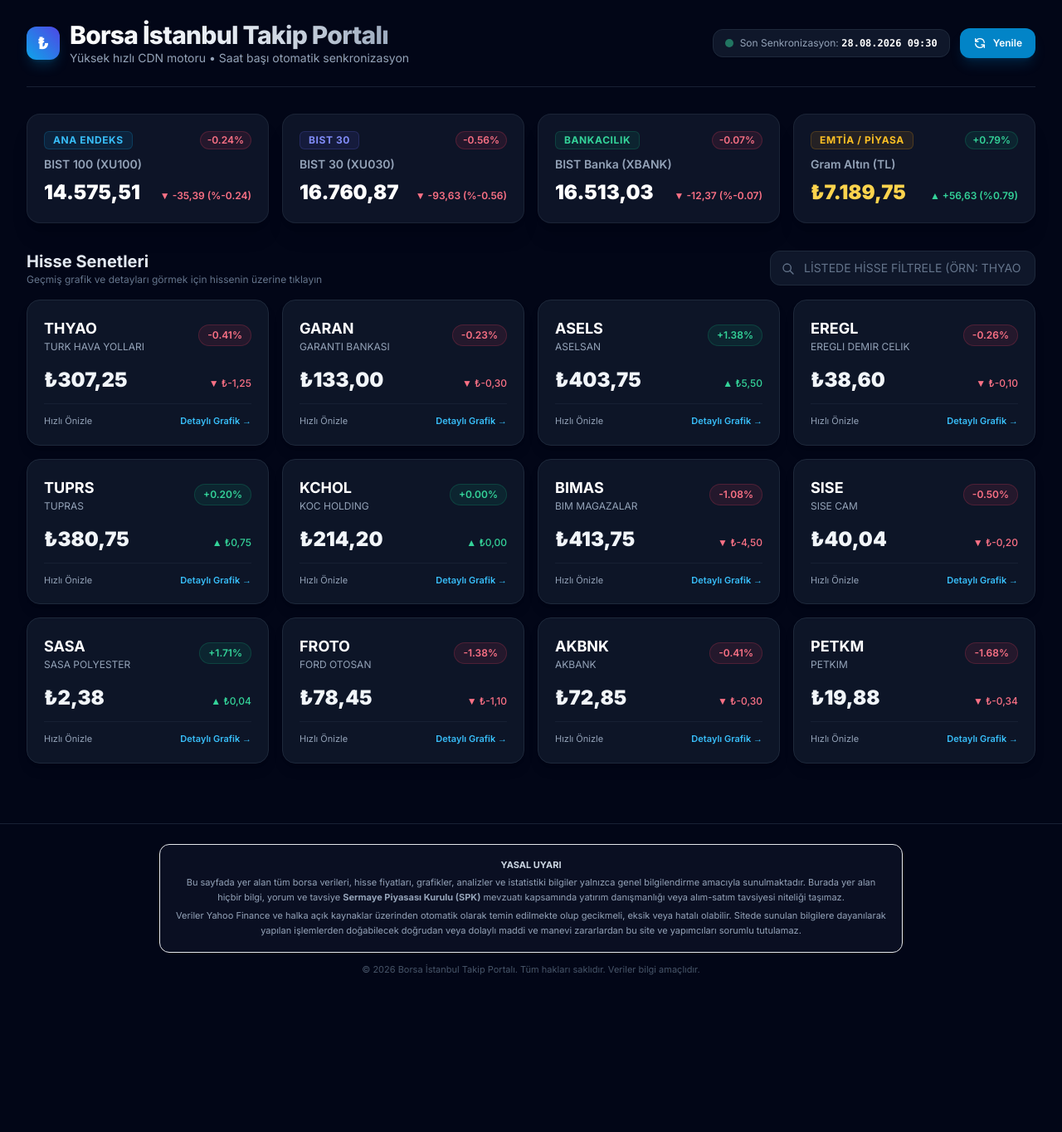
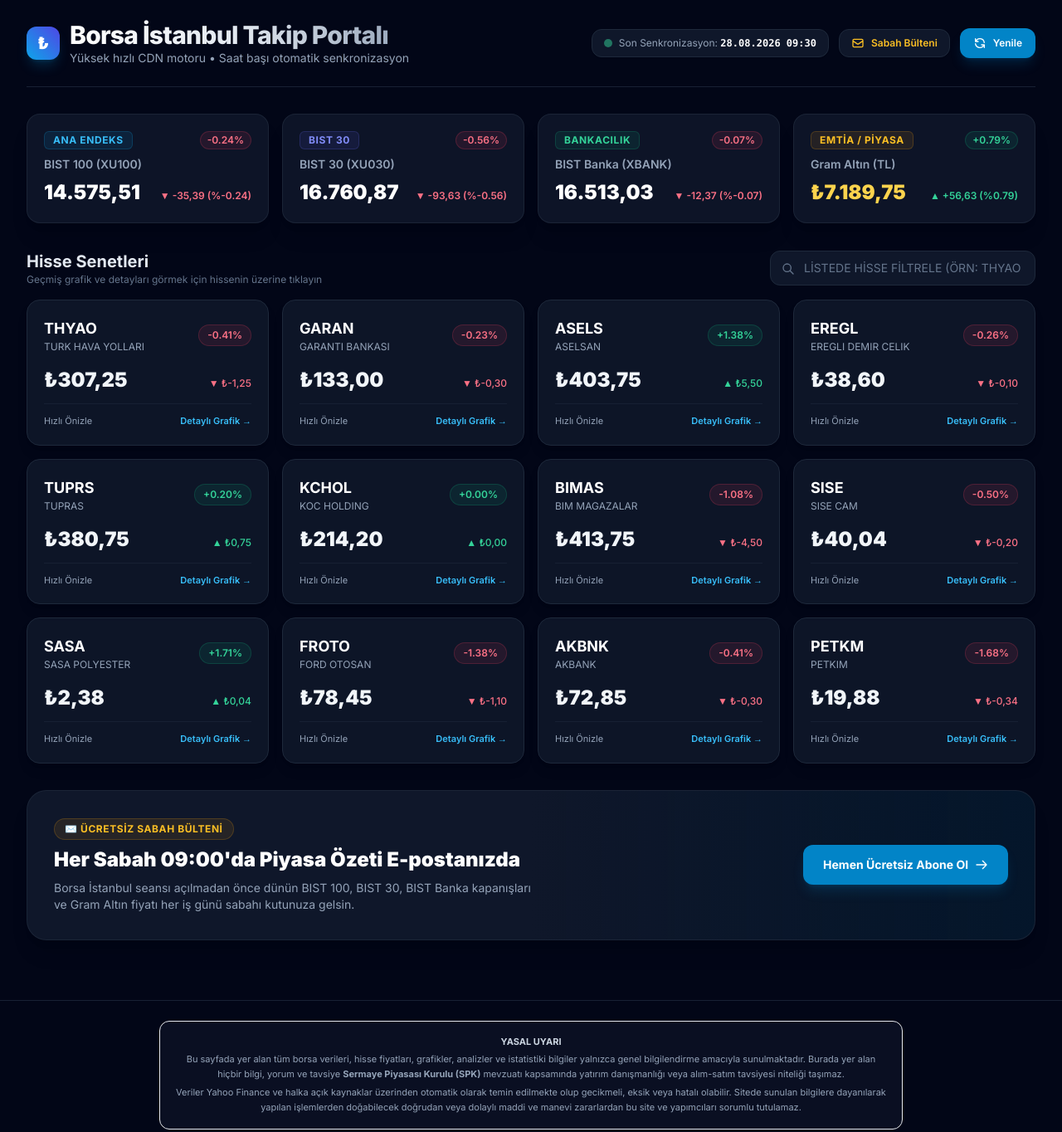
Before and after one commit to marijuannaa/bist-borsa-takip, a website: page index.html in a window 1280 px wide. Shown: the top 1364 px of the page at 83% size. Before the commit the page ends 1208 px from the top, so only its background shows below. Drawn offline with nearby package versions, Linux system fonts and the light colour scheme.

Commit message:
feat: ana sayfaya bulten abonelik karti ve butonu eklendi

```diff
--- a/index.html
+++ b/index.html
@@ -42,6 +42,14 @@
           <span class="w-2.5 h-2.5 rounded-full bg-emerald-400 animate-pulse"></span>
           <span class="text-slate-400">Son Senkronizasyon: <strong id="lastSyncText" class="text-white font-mono">Yükleniyor...</strong></span>
         </div>
+
+        <!-- Bültene Abone Ol Butonu -->
+        <a href="abone.html" class="flex items-center gap-2 bg-slate-900 hover:bg-slate-850 border border-slate-800 hover:border-amber-500/40 text-amber-400 text-xs font-semibold px-3.5 py-2 rounded-xl transition-all shadow-sm">
+          <svg class="w-4 h-4" fill="none" stroke="currentColor" viewBox="0 0 24 24">
+            <path stroke-linecap="round" stroke-linejoin="round" stroke-width="2" d="M3 8l7.89 5.26a2 2 0 002.22 0L21 8M5 19h14a2 2 0 002-2V7a2 2 0 00-2-2H5a2 2 0 00-2 2v10a2 2 0 002 2z"></path>
+          </svg>
+          <span>Sabah Bülteni</span>
+        </a>
 
         <!-- Yenile Butonu -->
         <button id="refreshBtn" onclick="loadDataFromCDN()" class="flex items-center gap-2 bg-sky-600 hover:bg-sky-500 active:scale-95 transition-all text-white text-xs font-semibold px-4 py-2.5 rounded-xl shadow-lg shadow-sky-600/20 cursor-pointer">
@@ -94,7 +102,7 @@
         </div>
       </div>
 
-      <!-- Gram Altın Kartı (4. Kart) -->
+      <!-- Gram Altın Kartı -->
       <div class="bg-slate-900/90 border border-slate-800/80 rounded-2xl p-5 shadow-xl relative overflow-hidden group">
         <div class="flex items-center justify-between">
           <span class="text-xs font-bold uppercase tracking-wider text-amber-400 bg-amber-500/10 border border-amber-500/20 px-2.5 py-0.5 rounded-md">Emtia / Piyasa</span>
@@ -134,6 +142,27 @@
       <!-- Hisse Izgarası -->
       <div id="stockGrid" class="grid grid-cols-1 sm:grid-cols-2 lg:grid-cols-4 gap-4">
         <!-- JS ile doldurulur -->
+      </div>
+    </div>
+
+    <!-- Ana Sayfa Bülten Abonelik Kartı -->
+    <div class="bg-gradient-to-r from-slate-900 via-slate-900 to-sky-950/40 border border-slate-800/80 rounded-3xl p-6 sm:p-8 flex flex-col md:flex-row items-center justify-between gap-6 shadow-xl">
+      <div class="space-y-2 text-center md:text-left">
+        <div class="inline-flex items-center gap-2 text-xs font-bold uppercase tracking-wider text-amber-400 bg-amber-500/10 border border-amber-500/20 px-3 py-1 rounded-full">
+          ✉️ Ücretsiz Sabah Bülteni
+        </div>
+        <h3 class="text-xl sm:text-2xl font-black text-white">Her Sabah 09:00'da Piyasa Özeti E-postanızda</h3>
+        <p class="text-xs sm:text-sm text-slate-400 max-w-xl">
+          Borsa İstanbul seansı açılmadan önce dünün BIST 100, BIST 30, BIST Banka kapanışları ve Gram Altın fiyatı her iş günü sabahı kutunuza gelsin.
+        </p>
+      </div>
+      <div class="w-full md:w-auto flex-shrink-0">
+        <a href="abone.html" class="inline-flex items-center justify-center gap-2 bg-sky-600 hover:bg-sky-500 active:scale-95 text-white text-sm font-bold px-6 py-3.5 rounded-xl shadow-lg shadow-sky-600/20 transition-all w-full md:w-auto">
+          <span>Hemen Ücretsiz Abone Ol</span>
+          <svg class="w-4 h-4" fill="none" stroke="currentColor" viewBox="0 0 24 24">
+            <path stroke-linecap="round" stroke-linejoin="round" stroke-width="2" d="M14 5l7 7m0 0l-7 7m7-7H3"></path>
+          </svg>
+        </a>
       </div>
     </div>
 
```
